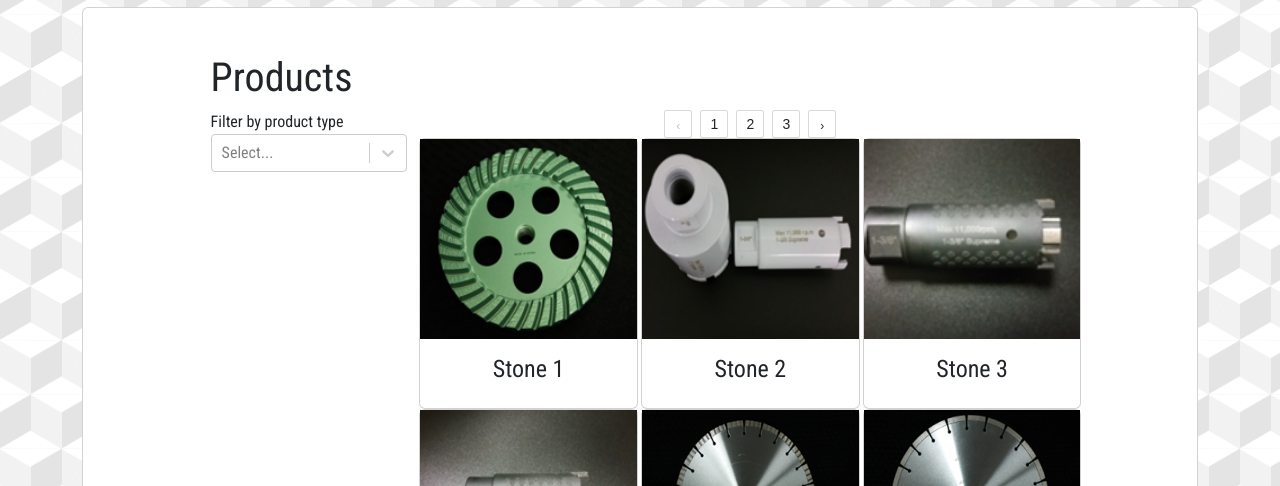
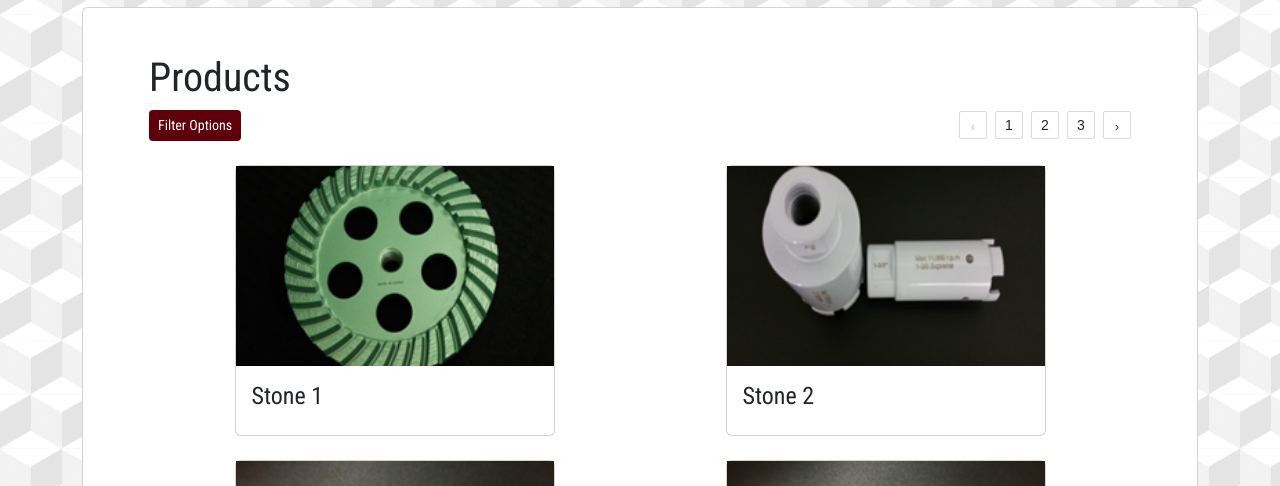
Before and after one commit to jishim887/alien-made-tools, a React (Create React App) app: page /products in a window 1280 px wide. Shown: the part 148-634 px from the top of the page. Built offline with nearby package versions, Linux system fonts and the light colour scheme.

Commit message:
improved products page

```diff
--- a/src/App.css
+++ b/src/App.css
@@ -49,8 +49,16 @@ button.link-button {
  .page-card{
    margin-top: 50px;
    margin-bottom: 50px;
-   padding-right:10%;
-   padding-left:10%;
+   padding-right:50px;
+   padding-left:50px;
    padding-top: 30px;
    padding-bottom: 30px;
  }
+
+ button.primary-color{
+   color:white;
+ }
+ button.primary-color:hover{
+   background-color: #400006;
+   color:white;
+ }
--- a/src/components/landing.css
+++ b/src/components/landing.css
@@ -27,9 +27,6 @@
    background-repeat:no-repeat;
    color: white;
 }
-.landing-button:hover{
-   background-color:#2c0004;
-}
 .topbar-email{
    margin-left: 6px;
    color: rgb(177, 237, 254);
--- a/src/components/products/ProductDetail.jsx
+++ b/src/components/products/ProductDetail.jsx
@@ -1,6 +1,7 @@
+/* eslint-disable react-hooks/exhaustive-deps */
 import React, { useEffect, useState } from "react";
-import {Container, Card} from "react-bootstrap"
-import {useLocation, useParams} from "react-router-dom"
+import {Container, Card, Row, Col} from "react-bootstrap"
+import {useLocation, useParams, Link} from "react-router-dom"
 import {productsList} from "./productsList"
 
 import "./products.css";
@@ -16,7 +17,6 @@ function ProductDetail(){
    const {state} = useLocation();
 
    useEffect(()=>{
-      debugger;
       if (state?.type === "Product_View" && state.payload){
          setProduct((prevState)=>{
             let newProduct = {...prevState};
@@ -37,13 +37,28 @@ function ProductDetail(){
    }
 
    return (
-      <Container className="text-center">
-         <Card className="page-card">
-            <Card.Body>
-               <h1>{product.name}</h1>
-               <img src={product.image} alt="product detail"/>
-               <h4>Product Information</h4>
-               <img src={product.table} alt="product table"/>
+      <Container>
+         <Card className="page-card detail">
+            <Row>
+               <Col>
+                  <Link to="/products">
+                     <button className="btn primary-color">Return to Products</button>
+                  </Link>
+               </Col>
+            </Row>
+            <Card.Body className="text-center">
+               <Row className="mb-3">
+                  <Col>
+                     <h1>{product.name}</h1>
+                     <img src={product.image} alt="product detail"/>
+                  </Col>
+               </Row>
+               <Row>
+                  <Col>
+                     <h4>Product Information</h4>
+                     <img src={product.table} alt="product table"/>
+                  </Col>
+               </Row>
             </Card.Body>
          </Card>
       </Container>
--- a/src/components/products/Products.jsx
+++ b/src/components/products/Products.jsx
@@ -1,10 +1,12 @@
+/* eslint-disable react-hooks/exhaustive-deps */
 import React,{useEffect, useState, useCallback} from "react";
-import {Container, Card, Row, Col} from "react-bootstrap";
+import {Container, Card, Row, Col, Offcanvas, OffcanvasHeader, OffcanvasBody} from "react-bootstrap";
 import Select from 'react-select';
 import {productsList} from "./productsList"
 import ProductCard from "./ProductCard";
 import Pagination from "rc-pagination";
 import 'rc-pagination/assets/index.css';
+import "./products.css";
 
 function Product(){
    const [productTypes] = useState([
@@ -37,6 +39,9 @@ function Product(){
       data:[],
       cards:[]
    })
+   const [show, setShow] = useState(false);
+   const handleClose = () => setShow(false);
+   const handleShow = () => setShow(true);
 
    useEffect(()=>{
       let prodData = [...productsList];
@@ -85,14 +90,17 @@ function Product(){
 
    return (
       <Container>
-         <Card className= "page-card">
-            <Card.Body>
-               <h1>
-                  Products
-               </h1>
-               <Row>
-                  <Col md={3}>
-                     Filter by product type
+         <Card className= "page-card product">
+            <Offcanvas
+               show={show}
+               onHide={handleClose}
+               // backdrop={false}
+               >
+               <OffcanvasHeader
+                  closeButton>
+                  Text
+               </OffcanvasHeader>
+               <OffcanvasBody>
                   <Select
                      isMulti
                      options={productTypes}
@@ -101,24 +109,35 @@ function Product(){
                      defaultValue={typeSelection}
                      onChange={setTypeSelection}
                      />
-                  </Col>
-                  <Col md={9} className="text-center">
+               </OffcanvasBody>
+            </Offcanvas>
+            <Card.Body>
+               <h1>
+                  Products
+               </h1>
+               <Row>
+                  <Col className="product-row text-center product-col d-flex justify-content-between align-items-center">
+                     <button
+                        className="btn btn-sm primary-color"
+                        onClick={handleShow}
+                        >Filter Options</button>
                      <Pagination
                         onChange={onPageChange}
                         current={products.index}
                         pageSize={products.size}
                         total={products.total}
                      />
-                     <Row className="d-flex, justify-content-between">
-                        {products.cards}
+                  </Col>
+               </Row>
+               <Row className="product-row d-flex justify-content-around">
                   {!products.data[0] &&
                      <div style={{height:"500px"}}>
                         <h4>No results</h4>
                      </div>
                   }
+                     {products.cards}
                </Row>
-                  </Col>
-               </Row>
+
             </Card.Body>
          </Card>
       </Container>
--- a/src/components/products/products.css
+++ b/src/components/products/products.css
@@ -1,15 +1,28 @@
 .product-card{
-   width: 33%;
+   width: 20em;
    padding: 0;
+   margin-right: 6px;
+   margin-left: 6px;
+   margin-bottom: 24px;
 }
 .product-card img{
    height: 200px;
    width: 100%;
    object-fit: cover;
 }
-.product-modal img{
-   width: 100%;
+.product .row{
+   margin: 0px;
+   padding: 0;
+}
+.product-col{
+   padding:0px;
+}
+
+.product-row{
+   margin-bottom:24px;
+}
+
+.detail img{
    height: 300px;
    object-fit: cover;
-
 }
```
Lines whose indentation alone changed are shown as unchanged.
